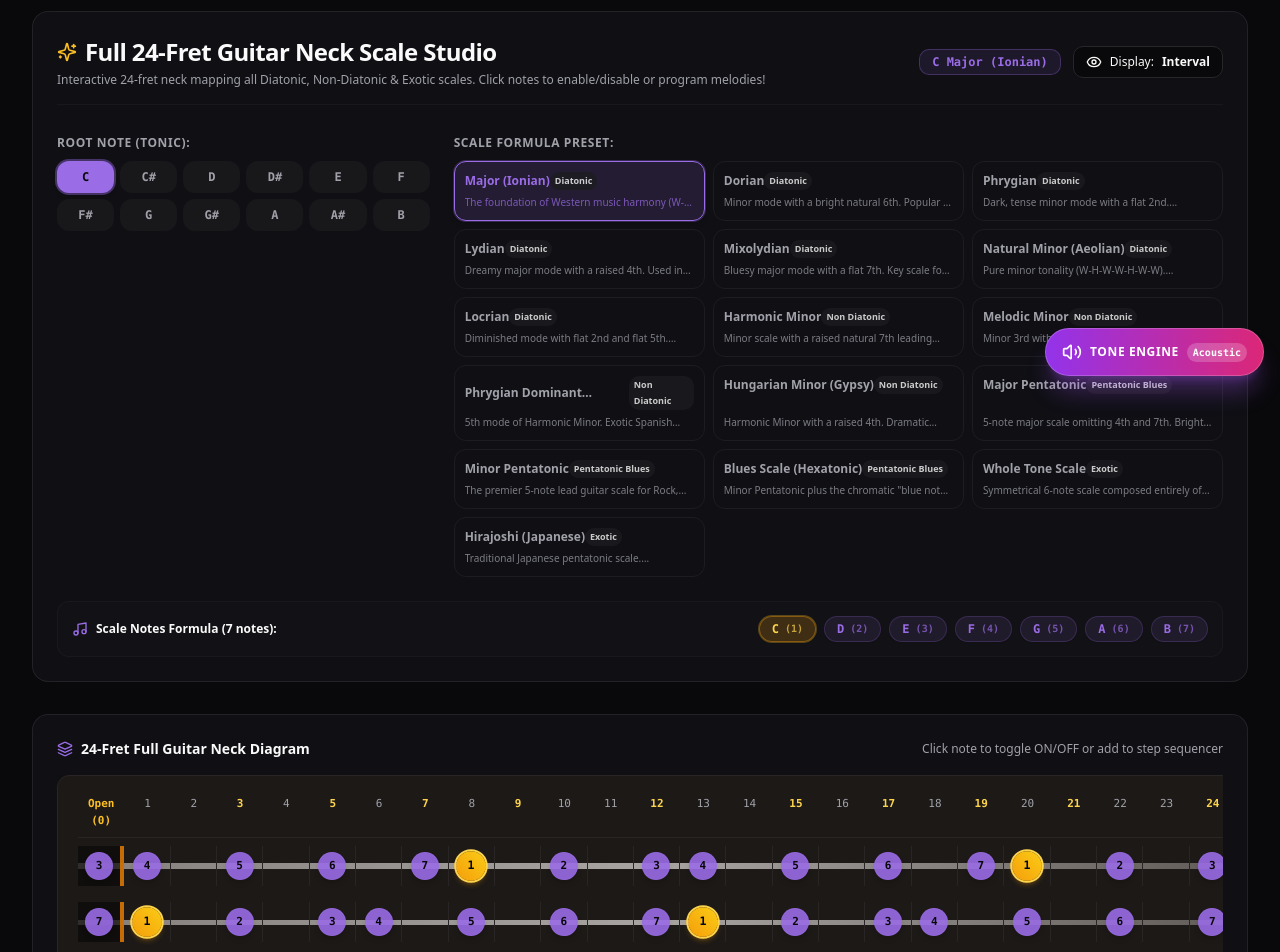
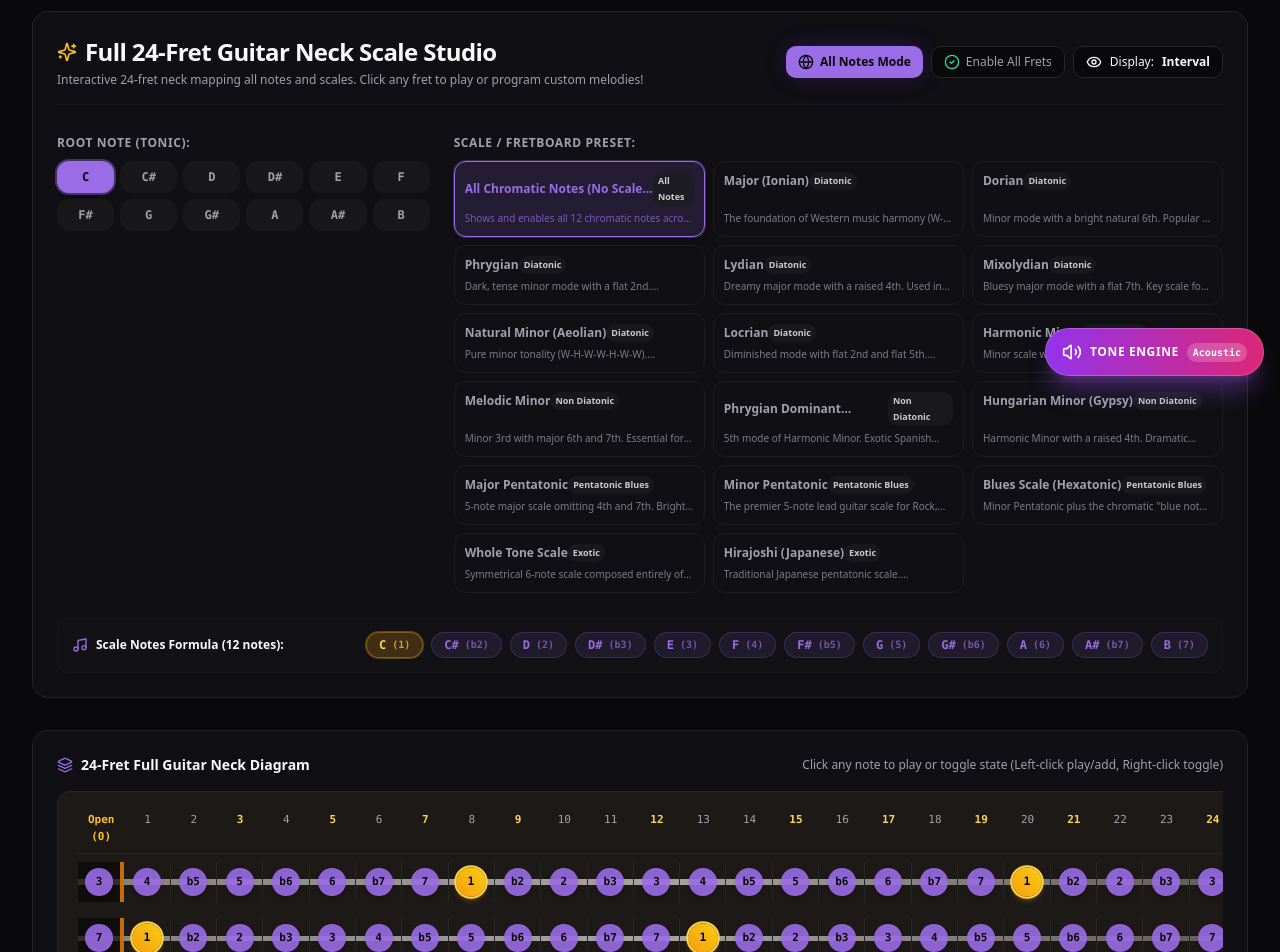
Before and after one commit to parrish138/chord, a React (Vite) app: page / in a window 1280 px wide. Shown: the part 400-1352 px from the top of the page. Built offline with nearby package versions, Linux system fonts and the light colour scheme.

Commit message:
Add All Chromatic Notes (Full Neck / No Scale Filter) mode and Enable All Frets action to GuitarNeckScaleStudio

```diff
--- a/src/components/scale/GuitarNeckScaleStudio.tsx
+++ b/src/components/scale/GuitarNeckScaleStudio.tsx
@@ -5,11 +5,11 @@ import { playPluckedNote, getGuitarPreset } from '../../utils/audioSynth';
 import { Button } from '../ui/button';
 import { Badge } from '../ui/badge';
 import { Slider } from '../ui/slider';
-import { Play, Pause, Sparkles, Plus, Trash2, Music, Eye, Layers } from 'lucide-react';
+import { Play, Pause, Sparkles, Plus, Trash2, Music, Eye, Layers, Globe, CheckCircle2 } from 'lucide-react';
 
 export const GuitarNeckScaleStudio: React.FC = () => {
   const [rootNote, setRootNote] = useState<string>('C');
-  const [selectedScaleId, setSelectedScaleId] = useState<string>('major');
+  const [selectedScaleId, setSelectedScaleId] = useState<string>('all-notes');
   const [displayMode, setDisplayMode] = useState<'noteName' | 'interval'>('interval');
   const [fretboardNotes, setFretboardNotes] = useState<FretboardNote[]>([]);
 
@@ -23,9 +23,14 @@ export const GuitarNeckScaleStudio: React.FC = () => {
 
   // Re-generate fretboard notes across all 24 frets whenever rootNote or selectedScaleId changes
   useEffect(() => {
-    const notes = generateFretboardScale(rootNote, selectedScaleId, 24);
+    const notes = generateFretboardScale(rootNote, selectedScaleId, 24, true);
     setFretboardNotes(notes);
   }, [rootNote, selectedScaleId]);
+
+  // Enable all notes across the neck
+  const handleEnableAllNotes = () => {
+    setFretboardNotes(prev => prev.map(n => ({ ...n, isEnabled: true })));
+  };
 
   // Selected scale definition object
   const currentScaleDef = SCALE_DEFINITIONS.find(s => s.id === selectedScaleId) || SCALE_DEFINITIONS[0];
@@ -47,7 +52,12 @@ export const GuitarNeckScaleStudio: React.FC = () => {
   const handleNeckNoteClick = (note: FretboardNote) => {
     playPluckedNote(note.freq, 0, 2.4, 0.45, note.stringNum, getGuitarPreset());
 
-    // Add note to sequence progression if enabled
+    // Enable note if disabled
+    if (!note.isEnabled) {
+      handleToggleNoteOnNeck(note.stringNum, note.fret);
+    }
+
+    // Add note to sequence progression
     const newStep: ScaleProgressionStep = {
       id: `step-${Date.now()}-${Math.random().toString(36).substring(2, 6)}`,
       stepNumber: progression.length + 1,
@@ -122,14 +132,31 @@ export const GuitarNeckScaleStudio: React.FC = () => {
               <h3 className="text-2xl font-extrabold tracking-tight">Full 24-Fret Guitar Neck Scale Studio</h3>
             </div>
             <p className="text-xs text-muted-foreground">
-              Interactive 24-fret neck mapping all Diatonic, Non-Diatonic & Exotic scales. Click notes to enable/disable or program melodies!
+              Interactive 24-fret neck mapping all notes and scales. Click any fret to play or program custom melodies!
             </p>
           </div>
 
-          <div className="flex items-center gap-3">
-            <Badge variant="outline" className="px-3 py-1 text-xs font-mono border-primary/30 text-primary bg-primary/10">
-              {rootNote} {currentScaleDef.name}
-            </Badge>
+          <div className="flex flex-wrap items-center gap-2">
+            <Button
+              size="sm"
+              variant={selectedScaleId === 'all-notes' ? 'default' : 'outline'}
+              onClick={() => setSelectedScaleId('all-notes')}
+              className="gap-1.5 text-xs font-bold"
+            >
+              <Globe className="h-4 w-4" />
+              All Notes Mode
+            </Button>
+
+            <Button
+              size="sm"
+              variant="outline"
+              onClick={handleEnableAllNotes}
+              className="gap-1.5 text-xs text-muted-foreground hover:text-primary"
+            >
+              <CheckCircle2 className="h-4 w-4 text-emerald-400" />
+              Enable All Frets
+            </Button>
+
             <Button
               size="sm"
               variant="outline"
@@ -166,7 +193,7 @@ export const GuitarNeckScaleStudio: React.FC = () => {
 
           {/* 2. Scale Category & Definition Selector */}
           <div className="md:col-span-2 space-y-2">
-            <label className="text-xs font-bold text-muted-foreground uppercase tracking-wider">Scale Formula Preset:</label>
+            <label className="text-xs font-bold text-muted-foreground uppercase tracking-wider">Scale / Fretboard Preset:</label>
             <div className="grid grid-cols-2 sm:grid-cols-3 gap-2">
               {SCALE_DEFINITIONS.map(scale => (
                 <button
@@ -222,7 +249,7 @@ export const GuitarNeckScaleStudio: React.FC = () => {
             <Layers className="h-4 w-4 text-primary" />
             24-Fret Full Guitar Neck Diagram
           </h4>
-          <span className="text-xs text-muted-foreground">Click note to toggle ON/OFF or add to step sequencer</span>
+          <span className="text-xs text-muted-foreground">Click any note to play or toggle state (Left-click play/add, Right-click toggle)</span>
         </div>
 
         {/* Horizontal Fretboard Canvas Scroll Container (25 Columns for Frets 0 to 24) */}
@@ -276,7 +303,7 @@ export const GuitarNeckScaleStudio: React.FC = () => {
                               </div>
                             )}
 
-                            {/* Note Badge if part of current scale */}
+                            {/* Note Badge for fretboard position */}
                             {matchingNote && (
                               <button
                                 onClick={() => handleNeckNoteClick(matchingNote)}
@@ -286,12 +313,12 @@ export const GuitarNeckScaleStudio: React.FC = () => {
                                 }}
                                 className={`h-7 w-7 rounded-full text-[11px] font-mono font-bold flex items-center justify-center transition-all duration-200 shadow-md ${
                                   !matchingNote.isEnabled
-                                    ? 'bg-stone-800 text-stone-600 border border-stone-700 opacity-40 hover:opacity-80'
+                                    ? 'bg-stone-800/80 text-stone-500 border border-stone-700/60 opacity-30 hover:opacity-75 hover:border-amber-400/50'
                                     : matchingNote.isRoot
                                     ? 'bg-gradient-to-tr from-amber-500 to-yellow-400 text-slate-950 ring-2 ring-amber-300 shadow-amber-500/40 font-extrabold scale-105 active:scale-95'
                                     : 'bg-primary/90 hover:bg-primary text-primary-foreground border border-primary/40 active:scale-95'
                                 }`}
-                                title={`String ${stringNum}, Fret ${fret}: ${matchingNote.noteName} (${matchingNote.interval}) — Left click to play, Right click to toggle`}
+                                title={`String ${stringNum}, Fret ${fret}: ${matchingNote.noteName} (${matchingNote.interval}) — Left click to play, Right click to toggle ON/OFF`}
                               >
                                 {displayMode === 'noteName' ? matchingNote.noteName : matchingNote.interval}
                               </button>
--- a/src/types/scale.ts
+++ b/src/types/scale.ts
@@ -1,4 +1,4 @@
-export type DiatonicCategory = 'diatonic' | 'non-diatonic' | 'exotic' | 'pentatonic-blues';
+export type DiatonicCategory = 'all-notes' | 'diatonic' | 'non-diatonic' | 'exotic' | 'pentatonic-blues';
 
 export interface ScaleDefinition {
   id: string;
--- a/src/utils/rahtzKarplusStrong.ts
+++ b/src/utils/rahtzKarplusStrong.ts
@@ -119,10 +119,16 @@ export function playRahtzPluck(
         preset === 'overdrive' ? 0.975 :
           0.975; // acoustic
 
-  const damping = isLowString ? Math.min(0.985, baseDamping + 0.003) : baseDamping;
-
+  const damping =
+    isLowString
+      ? Math.min(0.985, baseDamping + 0.003)
+      : baseDamping;
   // In-loop loss filter coefficient (frequency-dependent loss inside string feedback loop)
-  const S = preset === 'nylon' ? 0.48 : 0.35;
+  const lossCoeff =
+    preset === 'nylon' ? 0.30 :
+      preset === 'electric-clean' ? 0.45 :
+        preset === 'overdrive' ? 0.40 :
+          0.36;
 
   let readPtr = 0;
   let loopPrev = 0;
@@ -131,13 +137,16 @@ export function playRahtzPluck(
   for (let i = 0; i < totalSamples; i++) {
     const idx0 = readPtr;
     const idx1 = (readPtr + 1) % N;
-
     // Linear fractional interpolation on read side
-    const currentSample = delayLine[idx0] * (1 - frac) + delayLine[idx1] * frac;
+    const currentSample =
+      delayLine[idx0] * (1 - frac) +
+      delayLine[idx1] * frac;
     synthesis[i] = currentSample;
 
     // 1-pole lowpass feedback loss filter: H(z) = (1 - S) + S * z^-1
-    const filtered = ((1 - S) * currentSample + S * loopPrev) * damping;
+    const filtered =
+      (lossCoeff * currentSample +
+        (1 - lossCoeff) * loopPrev) * damping;
     loopPrev = currentSample;
 
     delayLine[readPtr] = filtered;
--- a/src/utils/scaleEngine.ts
+++ b/src/utils/scaleEngine.ts
@@ -20,6 +20,14 @@ export const INTERVAL_LABELS_MAP: Record<number, string> = {
 
 // 16 Diatonic, Non-Diatonic, Pentatonic & Exotic Scales (ToneGym Reference)
 export const SCALE_DEFINITIONS: ScaleDefinition[] = [
+  {
+    id: 'all-notes',
+    name: 'All Chromatic Notes (No Scale / Full Neck)',
+    category: 'all-notes',
+    intervals: [0, 1, 2, 3, 4, 5, 6, 7, 8, 9, 10, 11],
+    intervalNames: ['1', 'b2', '2', 'b3', '3', '4', 'b5', '5', 'b6', '6', 'b7', '7'],
+    description: 'Shows and enables all 12 chromatic notes across all 24 frets of the fretboard.',
+  },
   // --- Diatonic Modes ---
   {
     id: 'major',
@@ -208,30 +216,36 @@ export function getScaleNotes(rootNote: string, scaleId: string): { noteName: st
 export function generateFretboardScale(
   rootNote: string,
   scaleId: string,
-  totalFrets: number = 21
+  totalFrets: number = 24,
+  includeOffScaleNotes: boolean = true
 ): FretboardNote[] {
   const scaleNotes = getScaleNotes(rootNote, scaleId);
   const scaleNoteNames = new Set(scaleNotes.map(n => n.noteName));
+  const rootIdx = NOTES_CHROMATIC.indexOf(rootNote);
   const fretboardNotes: FretboardNote[] = [];
 
   for (let s = 1; s <= 6; s++) {
     for (let f = 0; f <= totalFrets; f++) {
       const { noteName, octave } = getNoteForStringAndFret(s, f);
       const isMatch = scaleNoteNames.has(noteName);
+      const freq = getFrequencyForStringAndFret(s, f);
 
-      if (isMatch) {
-        const matchingScaleItem = scaleNotes.find(n => n.noteName === noteName)!;
-        const freq = getFrequencyForStringAndFret(s, f);
+      const noteSemis = (NOTES_CHROMATIC.indexOf(noteName) - rootIdx + 12) % 12;
+      const matchingScaleItem = scaleNotes.find(n => n.noteName === noteName);
 
+      const interval = matchingScaleItem ? matchingScaleItem.interval : (INTERVAL_LABELS_MAP[noteSemis] || '1');
+      const isRoot = noteSemis === 0;
+
+      if (isMatch || includeOffScaleNotes) {
         fretboardNotes.push({
           stringNum: s,
           fret: f,
           noteName,
           octave,
           freq,
-          interval: matchingScaleItem.interval,
-          isRoot: matchingScaleItem.isRoot,
-          isEnabled: true, // Enabled by default
+          interval,
+          isRoot,
+          isEnabled: isMatch || scaleId === 'all-notes',
         });
       }
     }
```
Lines whose indentation alone changed are shown as unchanged.
